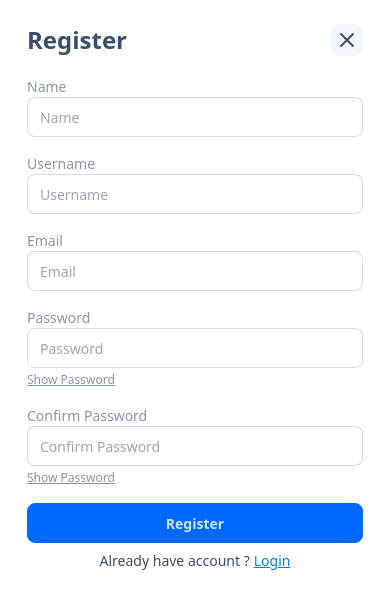
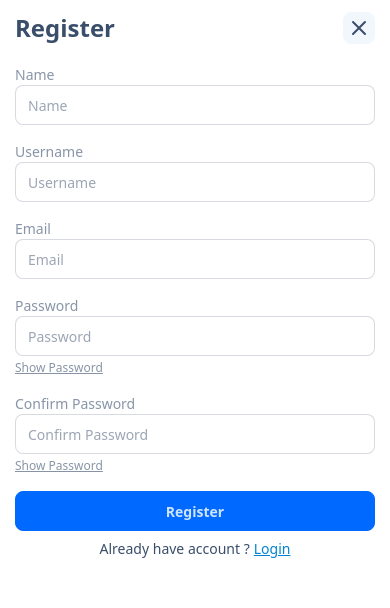
Before and after one commit to RaiA133/Dinar-Makeup-Official-Website, a React (Vite) app in the folder frontend/: page /register in a window 390 px wide. Shown: the top 608 px of the page. Built offline with nearby package versions, Linux system fonts and the light colour scheme; no server answers.

Commit message:
fix: card login & register in mobile fix padding

```diff
--- a/frontend/src/pages/Auth/LoginPage.jsx
+++ b/frontend/src/pages/Auth/LoginPage.jsx
@@ -37,7 +37,7 @@ function LoginPage() {
             }}
           />
 
-          <div className="card-body gap-0">
+          <div className="card-body gap-0 p-3 sm:p-6">
             <div className="card-actions justify-between mb-5">
               <h2 className="card-title text-2xl">Login</h2>
               <button className="btn btn-square btn-sm" onClick={() => navigate("/")}>
--- a/frontend/src/pages/Auth/RegisterPage.jsx
+++ b/frontend/src/pages/Auth/RegisterPage.jsx
@@ -101,7 +101,7 @@ function RegisterPage() {
             }}
           />
 
-          <div className="card-body gap-0">
+          <div className="card-body gap-0 p-3 sm:p-6">
             <div className="card-actions justify-between mb-5">
               <h2 className="card-title text-2xl">Register</h2>
               <button className="btn btn-square btn-sm" onClick={() => navigate("/")}>
```
